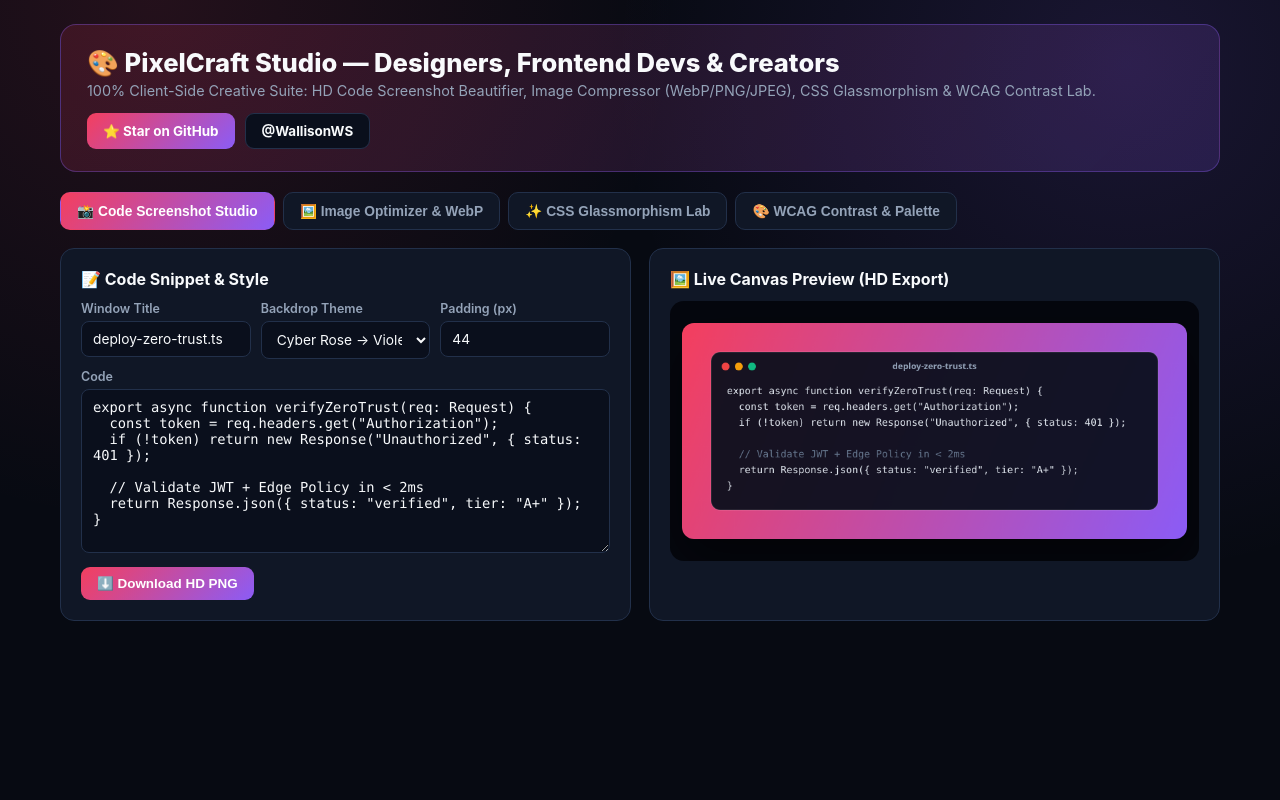
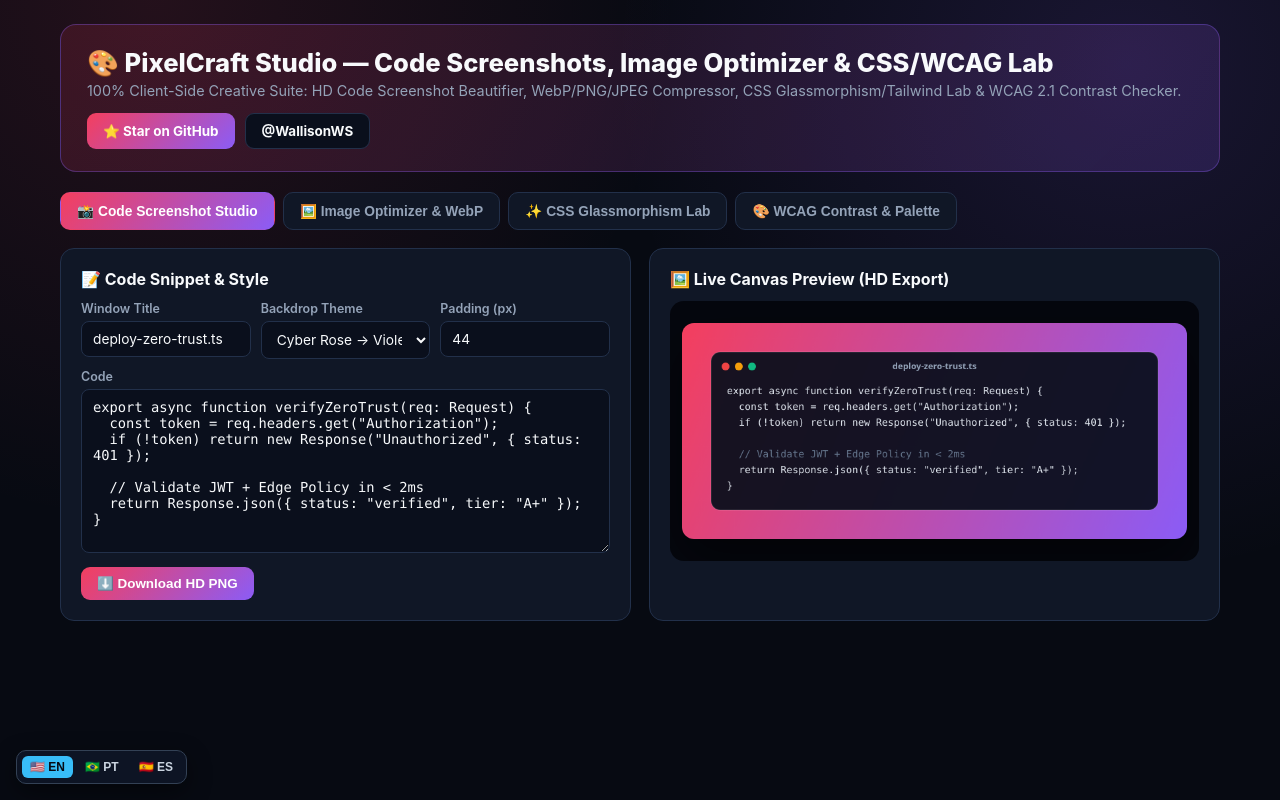
Before and after one commit to WallisonWS/pixelcraft-studio, a plain HTML site: page docs/index.html in a window 1280 px wide. Drawn offline with Linux system fonts and the light colour scheme.

Commit message:
feat(i18n): add trilingual EN/PT-BR/ES switcher and functional upgrades

```diff
--- a/docs/index.html
+++ b/docs/index.html
@@ -294,5 +294,34 @@
     ['wcFg', 'wcBg'].forEach(id => document.getElementById(id).addEventListener('input', updateWcag));
     updateWcag();
   </script>
+  <!-- Trilingual Auto-Detect Language Switcher (EN / PT-BR / ES) -->
+  <div id="wallison-i18n-bar" style="position:fixed;bottom:16px;left:16px;z-index:9999;display:flex;gap:4px;background:rgba(15,22,38,0.92);backdrop-filter:blur(8px);border:1px solid #334155;padding:5px;border-radius:10px;box-shadow:0 8px 24px rgba(0,0,0,0.45);font-family:system-ui,sans-serif;">
+    <button data-wl="en" style="border:none;background:transparent;color:#cbd5e1;padding:4px 8px;border-radius:6px;cursor:pointer;font-size:12px;font-weight:700;">🇺🇸 EN</button>
+    <button data-wl="pt" style="border:none;background:transparent;color:#cbd5e1;padding:4px 8px;border-radius:6px;cursor:pointer;font-size:12px;font-weight:700;">🇧🇷 PT</button>
+    <button data-wl="es" style="border:none;background:transparent;color:#cbd5e1;padding:4px 8px;border-radius:6px;cursor:pointer;font-size:12px;font-weight:700;">🇪🇸 ES</button>
+  </div>
+  <script>
+  (function(){
+    const I18N = {"pt":{"h":"🎨 PixelCraft Studio — Screenshots de Código, Compressor WebP \u0026 CSS/WCAG","p":"Suíte criativa 100% no navegador: Screenshots HD de Código, Compressor/Conversor WebP/PNG local, CSS Glassmorphism/Tailwind e Verificador de Contraste WCAG."},"en":{"h":"🎨 PixelCraft Studio — Code Screenshots, Image Optimizer \u0026 CSS/WCAG Lab","p":"100% Client-Side Creative Suite: HD Code Screenshot Beautifier, WebP/PNG/JPEG Compressor, CSS Glassmorphism/Tailwind Lab \u0026 WCAG 2.1 Contrast Checker."},"es":{"h":"🎨 PixelCraft Studio — Capturas de Código HD, Optimizador WebP y Lab CSS/WCAG","p":"Suite creativa 100% local: Capturas HD de código, compresor/conversor WebP/PNG, generador CSS Glassmorphism/Tailwind y verificador de contraste WCAG."}};
+    const btns = document.querySelectorAll('#wallison-i18n-bar button');
+    const saved = localStorage.getItem('ws_global_lang');
+    const nav = (navigator.language || 'en').toLowerCase();
+    let cur = (saved && I18N[saved]) ? saved : (nav.startsWith('pt') ? 'pt' : nav.startsWith('es') ? 'es' : 'en');
+    function apply(l){
+      cur = l; localStorage.setItem('ws_global_lang', l);
+      const h1 = document.querySelector('.hero h1, .hdr h1');
+      const p = document.querySelector('.hero p, .hdr p');
+      if (h1 && I18N[l].h) h1.textContent = I18N[l].h;
+      if (p && I18N[l].p) p.textContent = I18N[l].p;
+      btns.forEach(b => {
+        const active = b.dataset.wl === l;
+        b.style.background = active ? '#38bdf8' : 'transparent';
+        b.style.color = active ? '#060a14' : '#cbd5e1';
+      });
+    }
+    btns.forEach(b => b.addEventListener('click', () => apply(b.dataset.wl)));
+    apply(cur);
+  })();
+  </script>
 </body>
 </html>
```
